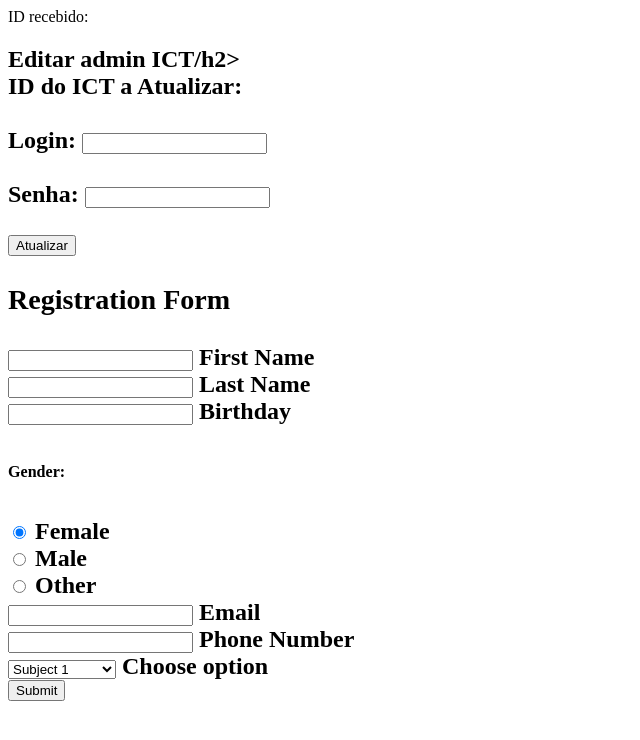
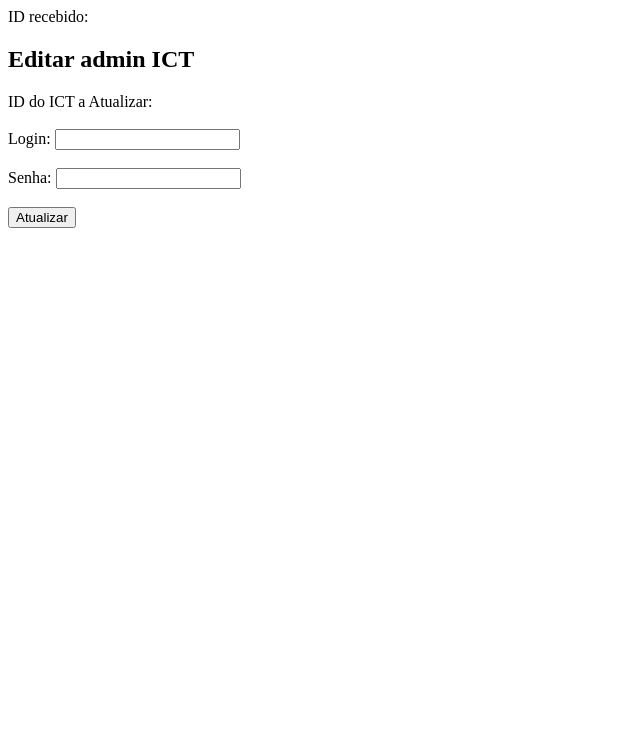
Before and after one commit to Badfox16/ICT-managment, a PHP site: page /ICT/EditarICT.php in a window 1280 px wide. Shown: the top 740 px of the page, without its empty margins (0-640 px from the left). Run offline with PHP 8.4, Linux system fonts and the light colour scheme; data comes from the database, SQL or seed files in the repository.

Commit message:
Ultimas edicoes da sexta-feira

```diff
--- a/ICT/EditarICT.php
+++ b/ICT/EditarICT.php
@@ -18,129 +18,30 @@ try {
 
 <!DOCTYPE html>
 <html lang="en">
+
 <head>
     <meta charset="UTF-8">
     <meta name="viewport" content="width=device-width, initial-scale=1.0">
+
     <title>Editar ICT</title>
 </head>
+
 <body>
 
-<h2>Editar admin ICT/h2>
+    <h2>Editar admin ICT</h2>
         <form method="post" action="./Controllers/Editar.php">
             <label for="id">ID do ICT a Atualizar:</label>
             <input type="hidden" name="id" id="id" value="<?= $ICT['Id_ICT']; ?>">
             <br> <br>
             <label for="login">Login:</label>
-    <input type="text" name="login" id="login" value="<?= $ICT['UsrLogin']; ?>" >
+            <input type="text" name="login" id="login" value="<?= $ICT['UsrLogin']; ?>">
             <br><br>
             <label for="login">Senha:</label>
-    <input type="text" name="senha" id="senha" value="<?= $ICT['Senha']; ?>" >
+            <input type="text" name="senha" id="senha" value="<?= $ICT['Senha']; ?>">
             <br><br>
-    <input type="submit" value="Atualizar" >
+            <input type="submit" value="Atualizar">
         </form>
-    <div class="container py-5 h-100">
-    <div class="row justify-content-center align-items-center h-100">
-      <div class="col-12 col-lg-9 col-xl-7">
-        <div class="card shadow-2-strong card-registration" style="border-radius: 15px;">
-          <div class="card-body p-4 p-md-5">
-            <h3 class="mb-4 pb-2 pb-md-0 mb-md-5">Registration Form</h3>
-            <form>
 
-              <div class="row">
-                <div class="col-md-6 mb-4">
+</body>
 
-                  <div class="form-outline">
-                    <input type="text" id="firstName" class="form-control form-control-lg" />
-                    <label class="form-label" for="firstName">First Name</label>
-                  </div>
-
-                </div>
-                <div class="col-md-6 mb-4">
-
-                  <div class="form-outline">
-                    <input type="text" id="lastName" class="form-control form-control-lg" />
-                    <label class="form-label" for="lastName">Last Name</label>
-                  </div>
-
-                </div>
-              </div>
-
-              <div class="row">
-                <div class="col-md-6 mb-4 d-flex align-items-center">
-
-                  <div class="form-outline datepicker w-100">
-                    <input type="text" class="form-control form-control-lg" id="birthdayDate" />
-                    <label for="birthdayDate" class="form-label">Birthday</label>
-                  </div>
-
-                </div>
-                <div class="col-md-6 mb-4">
-
-                  <h6 class="mb-2 pb-1">Gender: </h6>
-
-                  <div class="form-check form-check-inline">
-                    <input class="form-check-input" type="radio" name="inlineRadioOptions" id="femaleGender"
-                      value="option1" checked />
-                    <label class="form-check-label" for="femaleGender">Female</label>
-                  </div>
-
-                  <div class="form-check form-check-inline">
-                    <input class="form-check-input" type="radio" name="inlineRadioOptions" id="maleGender"
-                      value="option2" />
-                    <label class="form-check-label" for="maleGender">Male</label>
-                  </div>
-
-                  <div class="form-check form-check-inline">
-                    <input class="form-check-input" type="radio" name="inlineRadioOptions" id="otherGender"
-                      value="option3" />
-                    <label class="form-check-label" for="otherGender">Other</label>
-                  </div>
-
-                </div>
-              </div>
-
-              <div class="row">
-                <div class="col-md-6 mb-4 pb-2">
-
-                  <div class="form-outline">
-                    <input type="email" id="emailAddress" class="form-control form-control-lg" />
-                    <label class="form-label" for="emailAddress">Email</label>
-                  </div>
-
-                </div>
-                <div class="col-md-6 mb-4 pb-2">
-
-                  <div class="form-outline">
-                    <input type="tel" id="phoneNumber" class="form-control form-control-lg" />
-                    <label class="form-label" for="phoneNumber">Phone Number</label>
-                  </div>
-
-                </div>
-              </div>
-
-              <div class="row">
-                <div class="col-12">
-
-                  <select class="select form-control-lg">
-                    <option value="1" disabled>Choose option</option>
-                    <option value="2">Subject 1</option>
-                    <option value="3">Subject 2</option>
-                    <option value="4">Subject 3</option>
-                  </select>
-                  <label class="form-label select-label">Choose option</label>
-
-                </div>
-              </div>
-
-              <div class="mt-4 pt-2">
-                <input class="btn btn-primary btn-lg" type="submit" value="Submit" />
-              </div>
-
-            </form>
-          </div>
-        </div>
-      </div>
-    </div>
-  </div>
-</body>
 </html>
```
Also changed, not shown: ICT/ListarICT.php (+6 -8 lines). Lines whose indentation alone changed are shown as unchanged.
